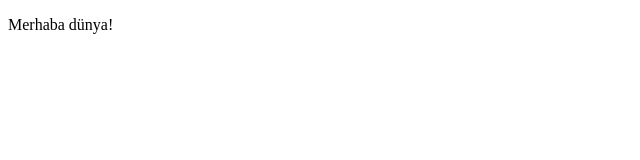
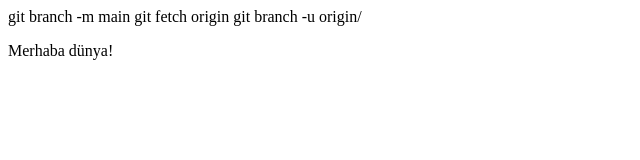
Before and after one commit to Semahattin/semahattinkartboga.com, a plain HTML site: page index.html in a window 1280 px wide. Shown: the whole page, without its empty margins (0-640 px from the left). Drawn offline with Linux system fonts and the light colour scheme.

Commit message:
Update index.html

```diff
--- a/index.html
+++ b/index.html
@@ -3,6 +3,10 @@
 <head>
     <meta charset="utf-8" />
     <title>Semahattin KARTBOGA</title>
+    git branch -m main <BRANCH>
+git fetch origin
+git branch -u origin/<BRANCH> <BRANCH>
+
 </head>
 <body>
     <p>Merhaba dünya!</p>
```
